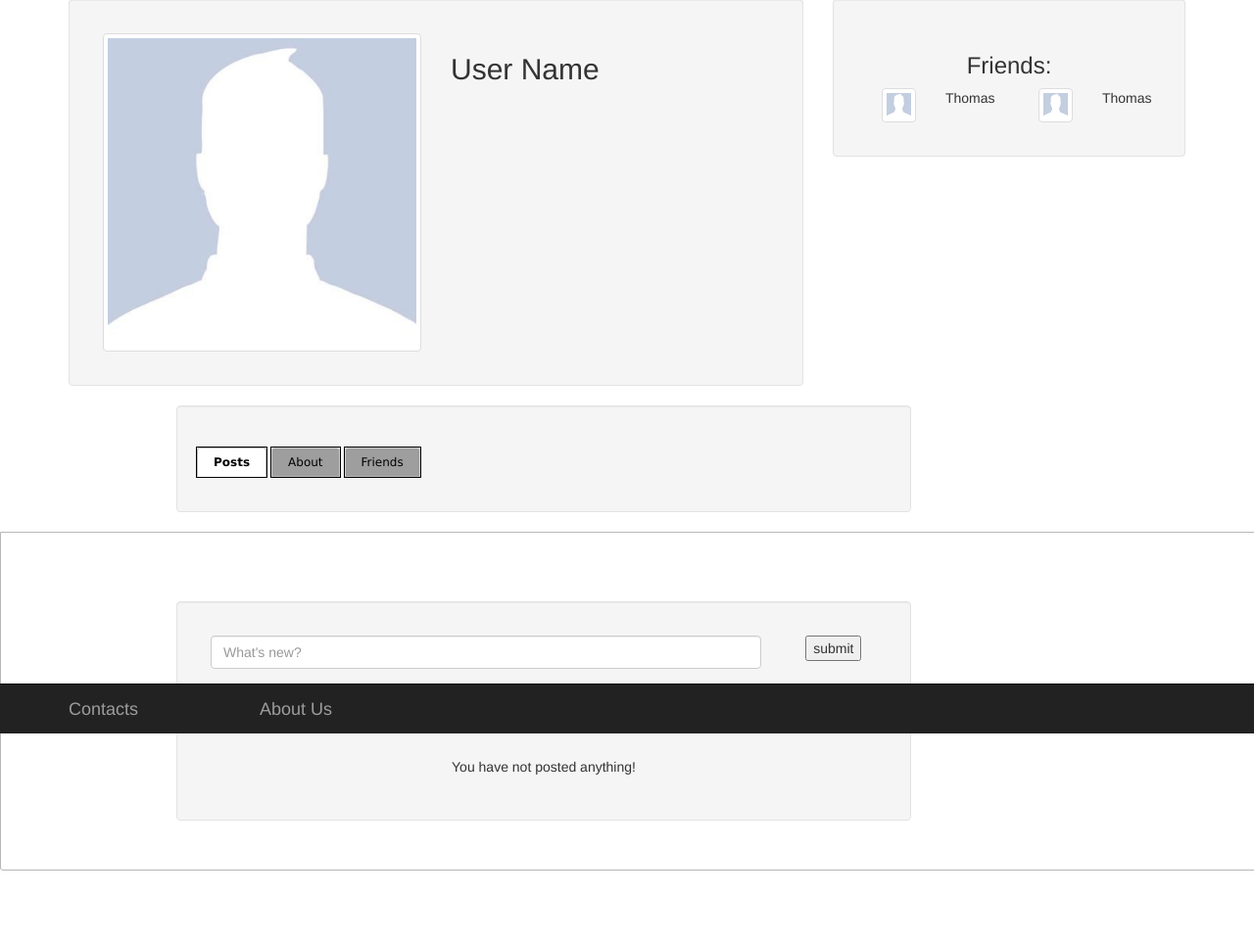
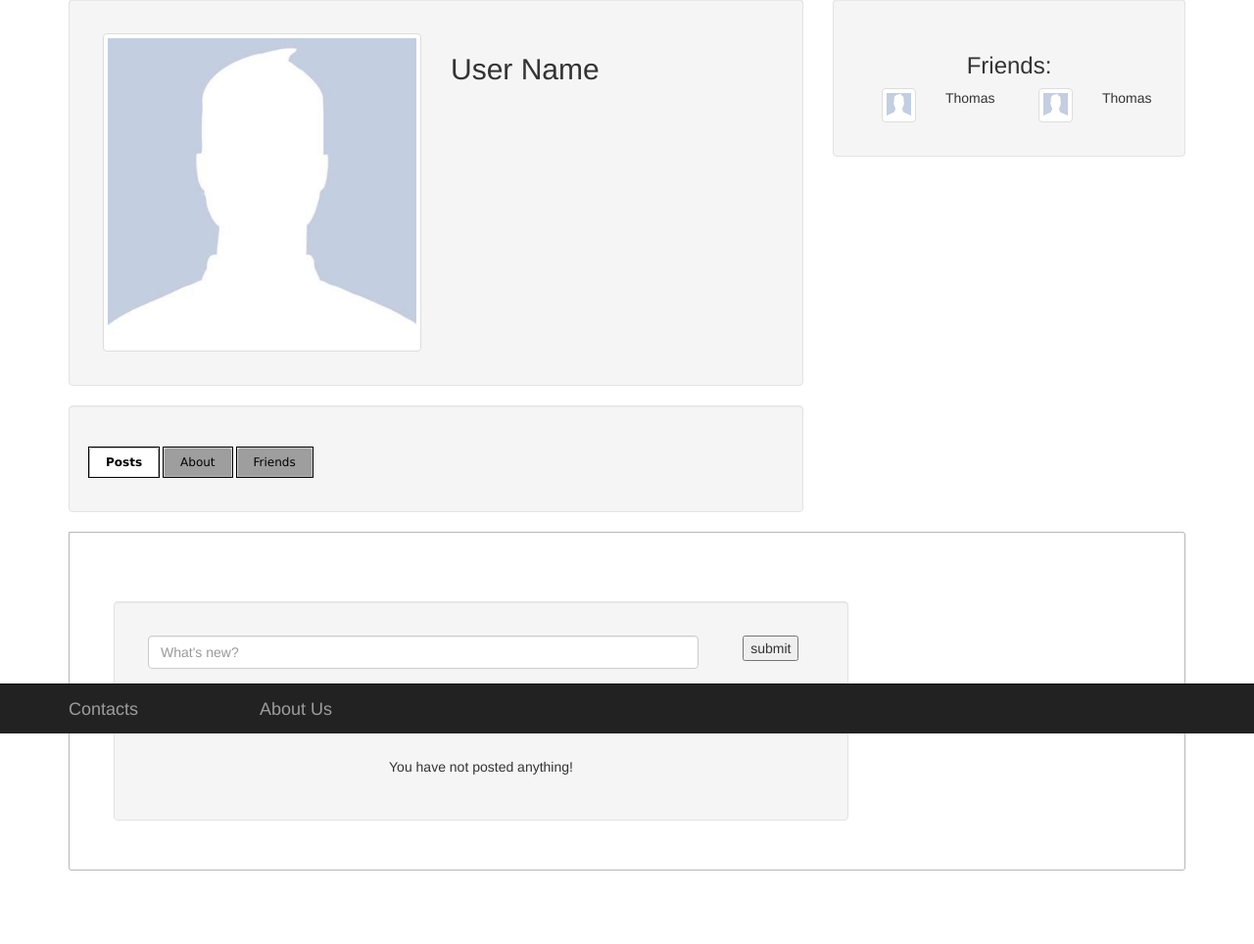
Before and after one commit to tcarrio/cse-notsosocialnetwork, a Flask app: page /profile in a window 1280 px wide; the page is wider, and only the part inside the window is pictured. Shown: the part 51-1015 px from the top of that part at 98% size. Run offline with Flask 2, Linux system fonts and the light colour scheme; the visitor is signed in with stand-in values (Sample User, id 1); some libraries are stand-ins or nearby versions; grey boxes are pictures that could not be loaded.

Commit message:
Removed forced width div style

```diff
--- a/templates/profile.html
+++ b/templates/profile.html
@@ -77,6 +77,8 @@
                               <div class="col-xs-12 col-sm-12 text-center">
                                   <h3>Friends:</h3>
                               </div>
+
+
                               <!--Friend-->
                               <div class="col-xs-12 col-sm-6">
                                   <div class="col-xs-6 col-sm-6">
@@ -97,6 +99,8 @@
                                   </div>
                               </div>
                               <!--/Friend-->
+
+
                           </div>
                       </div>
                   </div>
@@ -104,7 +108,7 @@
           </div>
       </div>
 
-      <div style="width: 1500px; margin: 0 auto;">
+<!--      <div style="width: 1500px; margin: 0 auto;">-->
           <div class="container">
                     <div class="row">
                       <div class ="col-md-8 col-xs-8">
@@ -121,7 +125,7 @@
                           </div>
                         </div>
                       </div>
-          </div>
+<!--          </div>-->
         <div class="tabcontents">
             <div id="Posts">
                 <br><br>
```
